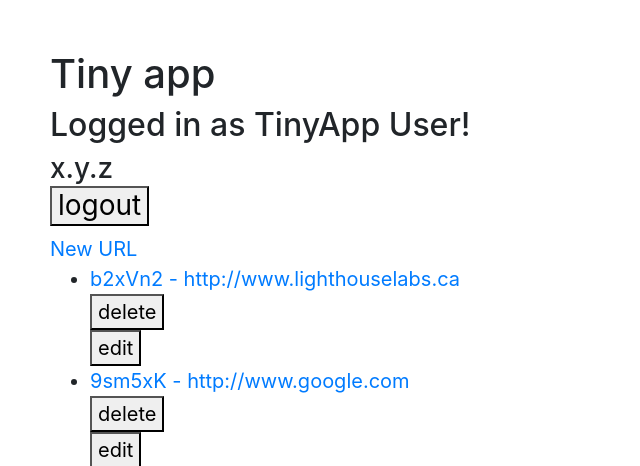
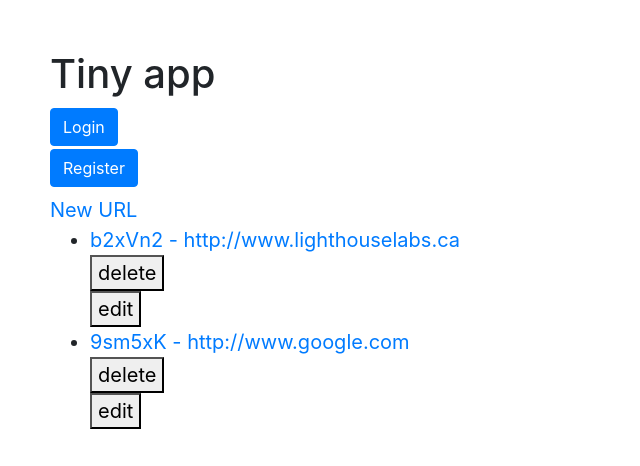
Before and after one commit to Renkinjutsu/tinyapp, a Node server app: page /urls in a window 1280 px wide. Shown: the top 466 px of the page, without its empty margins (0-640 px from the left). Run offline with Node 20, Linux system fonts and the light colour scheme; the visitor is signed in with stand-in values (Sample User, id 1); some libraries are stand-ins or nearby versions.

Commit message:
removed username, updated index, updated header

```diff
--- a/express_server.js
+++ b/express_server.js
@@ -48,10 +48,9 @@ const returnId = function(email, password)
 
 
 
-// index page
+// ROOT page
 app.get('/', function(req, res)
 {
-//  if logged in send to index, if not send to login
 console.log(req.cookies.userId)
   if (req.cookies.userId)
   {
@@ -61,9 +60,9 @@ console.log(req.cookies.userId)
     res.redirect('/login')
   }
 });
+// GUCCI
 
-
-// LOGIN header route
+// LOGIN PAGE
 app.get('/login', (req,res) =>
 {
   res.render('login');
@@ -127,12 +126,12 @@ app.post('/register', (req, res) =>
 // url INDEX
 app.get('/urls', (req, res) =>
 {
-  const username = req.cookies['username']; //change to user id
+  const userId = req.cookies['userId']; //change to user id
+  const userObj = users[userId];
 
   let templateVars =
   {
-    username: username,
-    userId: 'input user',
+    user: userObj,
     urls: urlDatabase
   };
   res.render('urls_index', templateVars);
--- a/views/partials/_header.ejs
+++ b/views/partials/_header.ejs
@@ -1,18 +1,19 @@
 <!-- views/partials/header.ejs -->
 <h1> Tiny app </h1>
-<% if (!username) { %>
+<% if (!user) { %> <!-- change to userid -->
 <h2>
-    <form method='POST' action='/login'>
-    <input type='text' id='username' name='username' placeholder='username'>
-    <button type='submit'> login </button>
+    <form method='GET' action='/login'>
+        <input type='submit' class='btn btn-primary' value='Login'>
+    </form>
+    <form method='GET' action='/register'>
+        <input type='submit' class='btn btn-primary' value='Register' />
     </form>
 </h2>
 <% } else { %>
 <h2> Logged in as TinyApp User! </h2>
-<h3> <%= username %>
+<h3> <%= user.email %>
  <form method='POST' action='/logout'>
-    <input type='hidden' id='username' name='username' value='<%= username %>'>
-    <button type='submit'> logout </button>
+    <input type='submit' class='btn btn-primary'  value='Logout' />
 </form>
 </h3>
 <% }; %>
```
